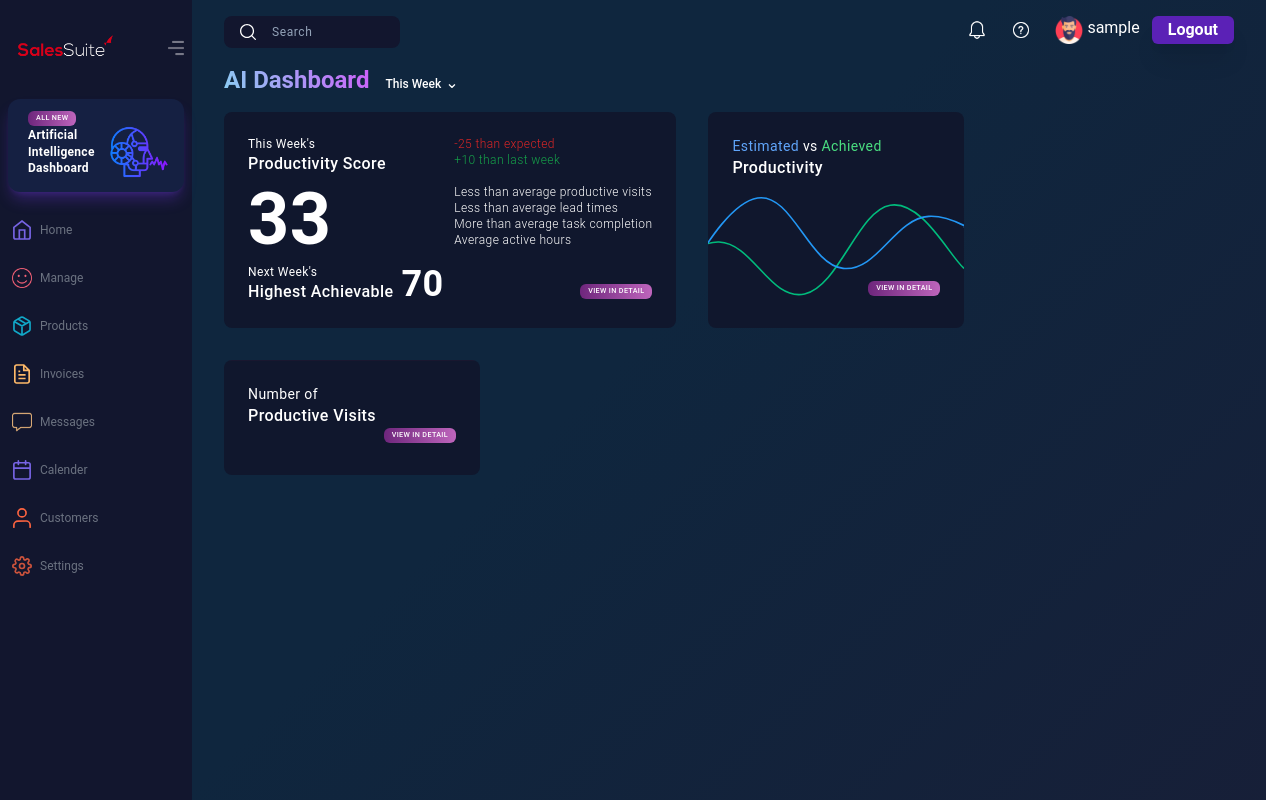
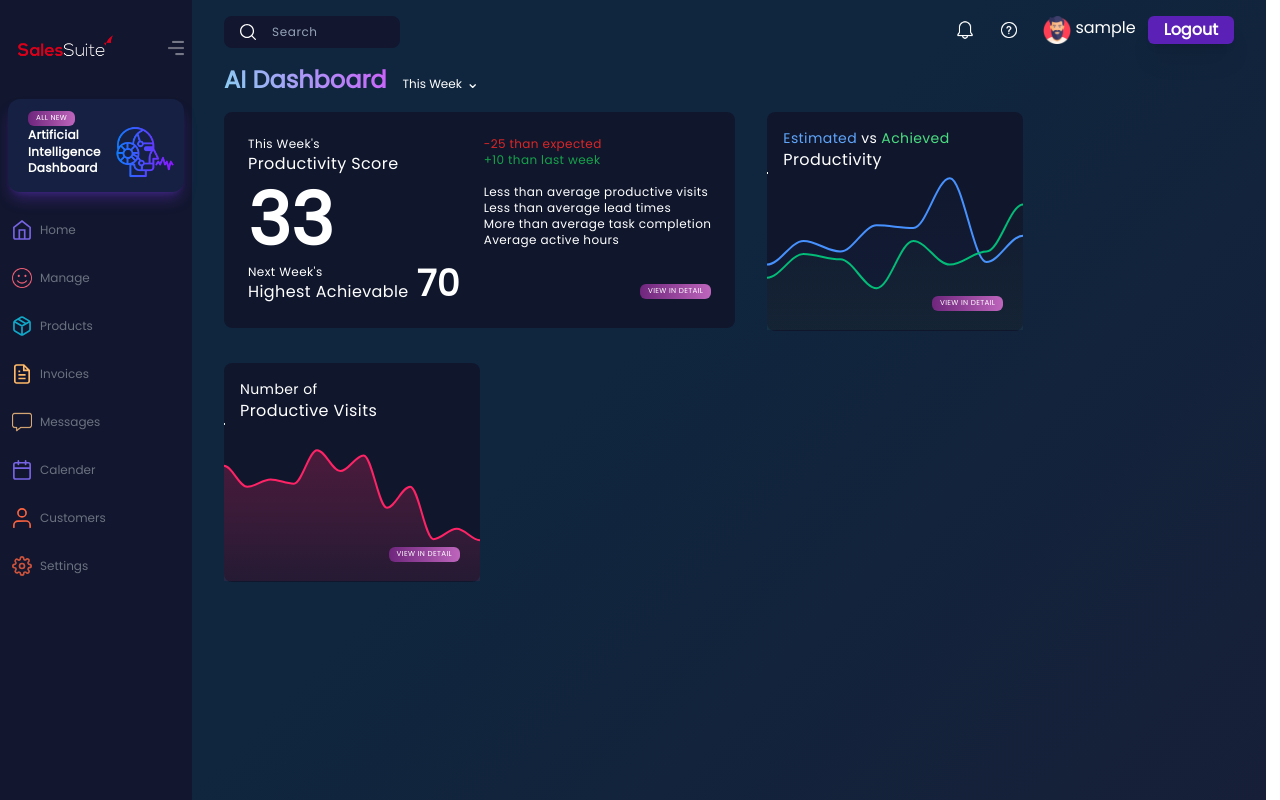
Before and after one commit to Nivethan-Ar/ml-dashboard, a React (Create React App) app: page /dashboard in a window 1280 px wide. Shown: the top 800 px of the page. Built offline with nearby package versions, Linux system fonts and the light colour scheme; sample sign-in values are in the browser's storage.

Commit message:
Make cards with graphs as reusable components

```diff
--- /dev/null
+++ b/src/components/GraphCard.tsx
@@ -0,0 +1,49 @@
+/* eslint-disable react/require-default-props */
+import React from 'react';
+import CardButton from './CardButton';
+
+/* eslint-disable max-len */
+interface Props{
+  GraphComp: React.ElementType;
+  h1Type: 1 | 2;
+  h2?:string;
+}
+
+const GraphCard:React.FC<Props> = (props) => {
+  const { GraphComp, h1Type, h2 } = props;
+
+  return (
+    <div
+      className="bg-[#10172d] grid flex-shrink-0 tracking-wide rounded-lg w-64 relative"
+    >
+      <div className="px-4 pt-4">
+        <div className="text-sm">
+          {
+              h1Type === 1
+                ? (
+                  <h6>
+                    <span className="text-blue-400">Estimated </span>
+                    <span>vs</span>
+                    <span className="text-green-400"> Achieved</span>
+                  </h6>
+                ) : (
+                  <h6>
+                    <span className="">Number of </span>
+                  </h6>
+                )
+          }
+
+        </div>
+        <h6 className="font-medium">{h2}</h6>
+      </div>
+
+      <GraphComp />
+
+      <div className="place-self-end [bottom:20px] [right:20px] absolute">
+        <CardButton btnLabel="view in detail" />
+      </div>
+    </div>
+  );
+};
+
+export default GraphCard;
--- a/src/pages/DashboardML/Dashboard.tsx
+++ b/src/pages/DashboardML/Dashboard.tsx
@@ -1,9 +1,14 @@
+/* eslint-disable @typescript-eslint/no-unused-vars */
 /* eslint-disable max-len */
 import CardButton from '../../components/CardButton';
-import WaveIcon from './wave.svg';
-import WaveIcon_2 from './wave-2.svg';
 import Body from '../../layouts/Body';
 import TopBar from '../../components/TopBar';
+import ProductivityGraph from '../../components/graphs/ProductivityGraph';
+import productiveVisitsGraph from '../../components/graphs/productiveVisitsGraph';
+import GraphCard from '../../components/GraphCard';
+
+import WaveIcon_2 from './wave-2.svg';
+import WaveIcon from './wave.svg';
 
 const Dashboard = () => (
   <Body>
@@ -66,42 +71,18 @@ const Dashboard = () => (
         </div>
 
         {/* Reusable cards */}
-        <div
-          style={{ backgroundImage: `url(${WaveIcon})`, backgroundPosition: 'top 30px right' }}
-          className="bg-[#10172d] grid flex-shrink-0 tracking-wide rounded-lg w-64 p-6"
-        >
-          <div>
-            <div className="text-sm">
-              <h6>
-                <span className="text-blue-400">Estimated </span>
-                vs
-                <span className="text-green-400"> Achieved</span>
-              </h6>
-            </div>
-            <h6 className="font-medium">Productivity</h6>
-          </div>
-          <div className="place-self-end mb-2">
-            <CardButton btnLabel="view in detail" />
-          </div>
-        </div>
 
-        <div
-          style={{ backgroundImage: `url(${WaveIcon_2})`, backgroundPosition: 'top 30px right' }}
-          className="bg-[#10172d] grid flex-shrink-0 tracking-wide rounded-lg w-64 p-6"
-        >
-          <div>
-            <div className="text-sm">
-              <h6>
-                <span className="">Number of </span>
-                {/* <span className="text-green-400"></span> */}
-              </h6>
-            </div>
-            <h6 className="font-medium">Productive Visits</h6>
-          </div>
-          <div className="place-self-end mb-2">
-            <CardButton btnLabel="view in detail" />
-          </div>
-        </div>
+        <GraphCard
+          GraphComp={ProductivityGraph}
+          h1Type={1}
+          h2="Productivity"
+        />
+
+        <GraphCard
+          GraphComp={productiveVisitsGraph}
+          h1Type={2}
+          h2="Productive Visits"
+        />
 
       </main>
 
```
